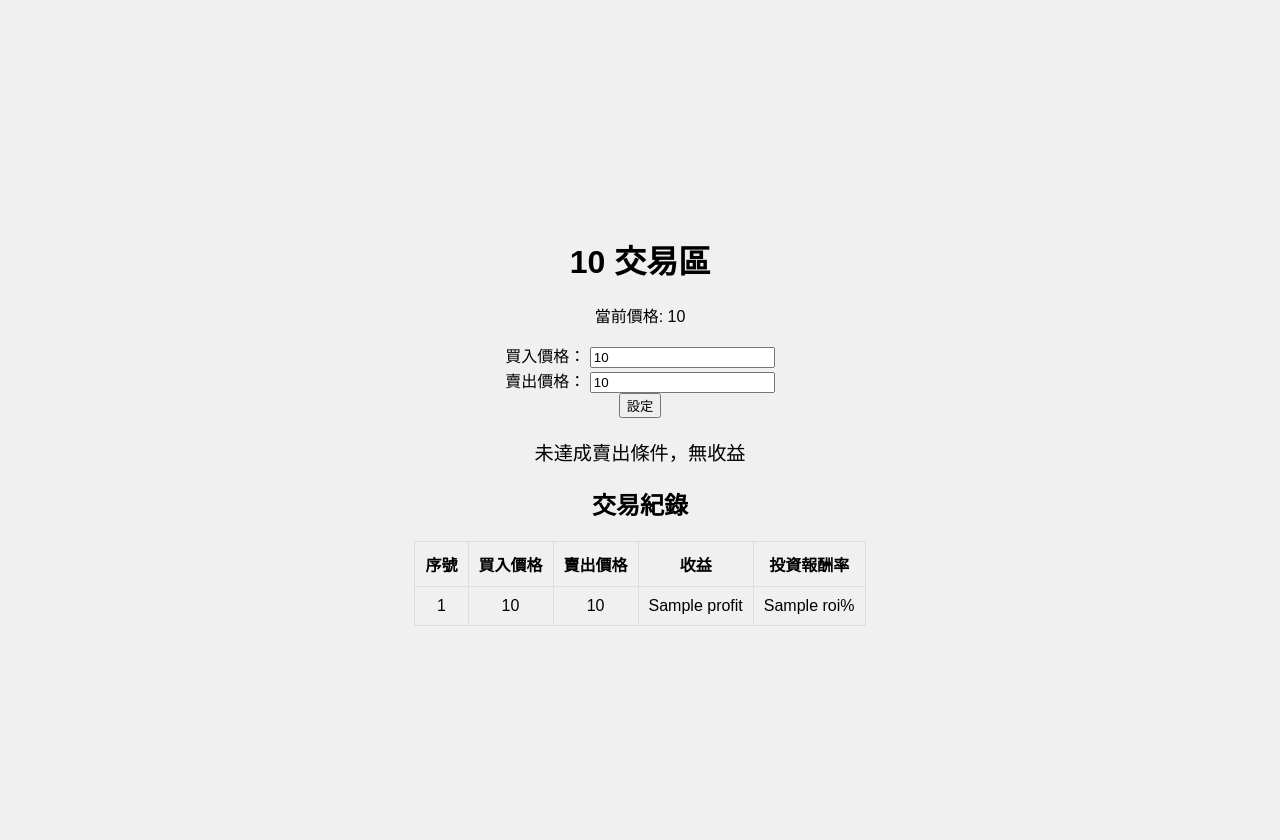
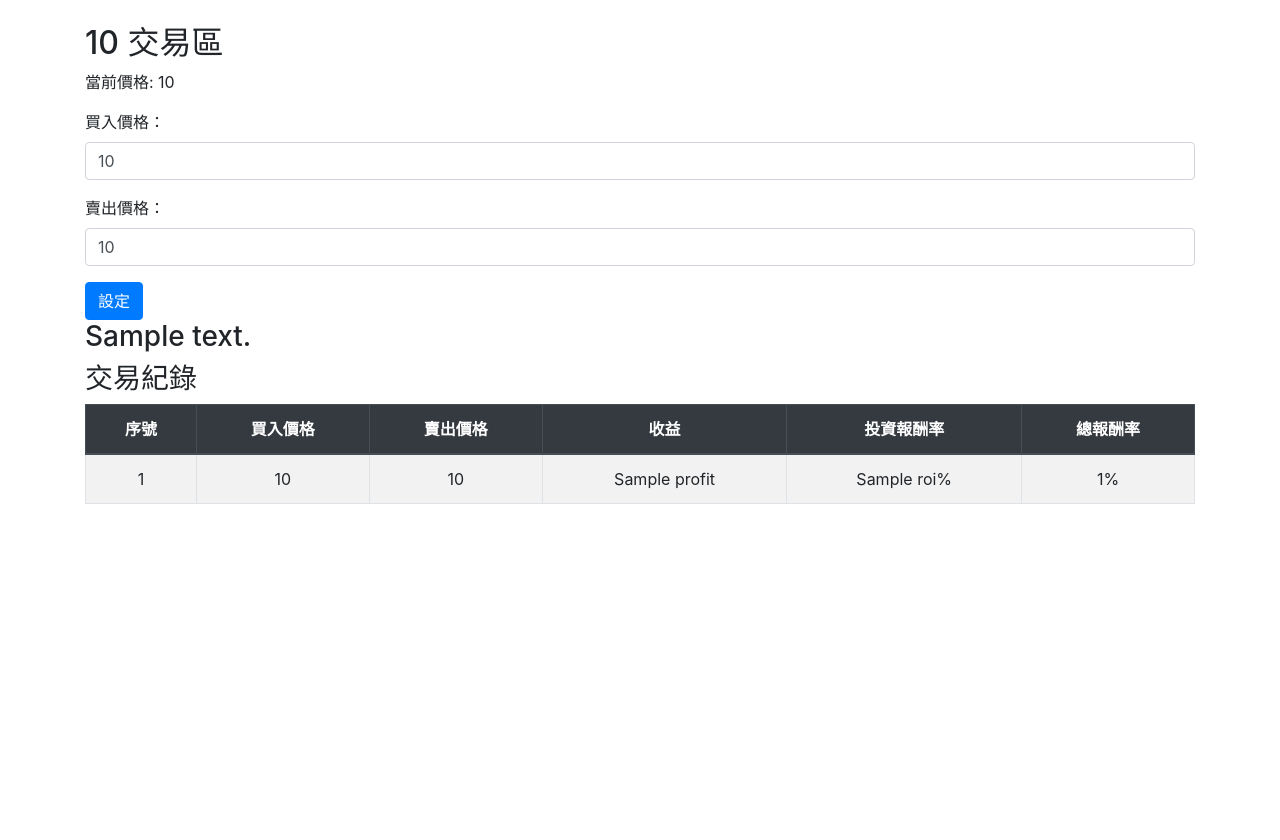
Before and after one commit to minghan5487/money, a Flask app: template templates/trading_zone.html in a window 1280 px wide. After the commit the page ends 504 px from the top, so only its background shows below. Run offline with Flask 3, Linux system fonts and the light colour scheme; the template is opened without the code that fills it: most values are stand-ins (such as "Sample title", 1, 10 or a date in 2020); some libraries are stand-ins or nearby versions.

Commit message:
app.pytemplates/trading_zone.html

```diff
--- a/app.py
+++ b/app.py
@@ -48,8 +48,6 @@ def index():
 
 @app.route('/stock', methods=['POST'])
 def stock():
-    global BUY_PRICE, SELL_PRICE
-
     stock_code = request.form['stock_code']
     year = request.form.get('year')
     month = request.form.get('month')
@@ -92,54 +90,102 @@ def trading_zone():
     global BUY_PRICE, SELL_PRICE, records
 
     if request.method == 'POST':
-        BUY_PRICE = float(request.form['buy_price']) if request.form['buy_price'] else None
-        SELL_PRICE = float(request.form['sell_price']) if request.form['sell_price'] else None
-
         stock_code = request.form['stock_code']
         current_price = float(request.form['current_price'])
 
-        if BUY_PRICE and SELL_PRICE:
-            if BUY_PRICE > current_price and SELL_PRICE < current_price:
+        # 解析買入和賣出價格
+        try:
+            BUY_PRICE = float(request.form['buy_price']) if request.form['buy_price'] else None
+            SELL_PRICE = float(request.form['sell_price']) if request.form['sell_price'] else None
+        except ValueError:
+            BUY_PRICE = None
+            SELL_PRICE = None
+
+        # 判斷買入和賣出條件
+        if BUY_PRICE is not None and SELL_PRICE is not None:
+            if BUY_PRICE <= current_price and SELL_PRICE > current_price:
                 profit = SELL_PRICE - BUY_PRICE
                 roi = (profit / BUY_PRICE) * 100 if BUY_PRICE != 0 else 0
+                total_return_rate = ((SELL_PRICE - BUY_PRICE) / BUY_PRICE) * 100 if BUY_PRICE != 0 else 0
                 result_message = "買入和賣出設定成功！"
-                records.append({'buy_price': BUY_PRICE, 'sell_price': SELL_PRICE, 'profit': profit, 'roi': round(roi, 2)})
-            elif BUY_PRICE > current_price or BUY_PRICE == current_price:
+                records.append({
+                    'buy_price': BUY_PRICE,
+                    'sell_price': SELL_PRICE,
+                    'profit': profit,
+                    'roi': round(roi, 2),
+                    'total_return_rate': round(total_return_rate, 2)
+                })
+            elif BUY_PRICE <= current_price:
                 profit = 0  # 如果只買入而未達到賣出條件，沒有收益
                 roi = 0
+                total_return_rate = 0
                 result_message = "買入設定成功！"
-                records.append({'buy_price': BUY_PRICE, 'sell_price': None, 'profit': profit, 'roi': roi})
-            elif SELL_PRICE < current_price:
+                records.append({
+                    'buy_price': BUY_PRICE,
+                    'sell_price': None,
+                    'profit': profit,
+                    'roi': roi,
+                    'total_return_rate': total_return_rate
+                })
+            elif SELL_PRICE > current_price:
                 profit = 0  # 如果只賣出而未達到買入條件，沒有收益
                 roi = 0
+                total_return_rate = 0
                 result_message = "賣出設定成功！"
-                records.append({'buy_price': None, 'sell_price': SELL_PRICE, 'profit': profit, 'roi': roi})
+                records.append({
+                    'buy_price': None,
+                    'sell_price': SELL_PRICE,
+                    'profit': profit,
+                    'roi': roi,
+                    'total_return_rate': total_return_rate
+                })
             else:
-                profit = 0  # 買入和賣出條件都未達成，沒有收益
+                result_message = "買入和賣出設定失敗！"
+
+        elif BUY_PRICE is not None:
+            if BUY_PRICE <= current_price:
+                profit = 0
                 roi = 0
-                result_message = "買入和賣出設定失敗！"
-                records.append({'buy_price': None, 'sell_price': None, 'profit': profit, 'roi': roi})
+                total_return_rate = 0
+                result_message = "買入設定成功！"
+                records.append({
+                    'buy_price': BUY_PRICE,
+                    'sell_price': None,
+                    'profit': profit,
+                    'roi': roi,
+                    'total_return_rate': total_return_rate
+                })
+            else:
+                result_message = "買入設定失敗！"
 
-            return redirect(url_for('trading_zone', stock_code=stock_code, current_price=current_price,
-                        buy_price=BUY_PRICE, sell_price=SELL_PRICE,
-                        profit=profit, roi=roi, result_message=result_message))
+        elif SELL_PRICE is not None:
+            if SELL_PRICE > current_price:
+                profit = 0
+                roi = 0
+                total_return_rate = 0
+                result_message = "賣出設定成功！"
+                records.append({
+                    'buy_price': None,
+                    'sell_price': SELL_PRICE,
+                    'profit': profit,
+                    'roi': roi,
+                    'total_return_rate': total_return_rate
+                })
+            else:
+                result_message = "賣出設定失敗！"
 
+        else:
+            result_message = "請設定買入或賣出價格！"
+
+        return redirect(url_for('trading_zone', stock_code=stock_code, current_price=current_price,
+                                result_message=result_message))
 
     elif request.method == 'GET':
         stock_code = request.args.get('stock_code')
         current_price = float(request.args.get('current_price'))
-        buy_price = BUY_PRICE
-        sell_price = SELL_PRICE
-
-        if buy_price is not None and sell_price is not None:
-            profit = sell_price - buy_price
-            roi = (profit / buy_price) * 100 if buy_price != 0 else 0
-        else:
-            profit = 0
-            roi = 0
 
         return render_template('trading_zone.html', stock_code=stock_code, current_price=current_price,
-                               buy_price=buy_price, sell_price=sell_price, profit=profit, roi=round(roi, 2),
-                               records=records, result_message=None)
+                               buy_price=BUY_PRICE, sell_price=SELL_PRICE, records=records, result_message=None)
+
 if __name__ == '__main__':
     app.run(debug=True)
--- a/templates/trading_zone.html
+++ b/templates/trading_zone.html
@@ -1,76 +1,41 @@
-<!-- trading_zone.html -->
 <!DOCTYPE html>
-<html lang="en">
+<html lang="zh-Hant">
 <head>
     <meta charset="UTF-8">
-    <meta name="viewport" content="width=device-width, initial-scale=1.0">
     <title>交易區</title>
-    <style>
-        body {
-            font-family: Arial, sans-serif;
-            display: flex;
-            justify-content: center;
-            align-items: center;
-            height: 100vh;
-            margin: 0;
-            padding: 20px;
-            background-color: #f0f0f0;
-        }
-        .container {
-            max-width: 800px;
-            text-align: center;
-        }
-        .profit {
-            margin-top: 20px;
-            font-size: 1.2em;
-        }
-        table {
-            width: 100%;
-            margin-top: 20px;
-            border-collapse: collapse;
-        }
-        th, td {
-            padding: 10px;
-            border: 1px solid #ddd;
-        }
-    </style>
+    <link rel="stylesheet" href="https://stackpath.bootstrapcdn.com/bootstrap/4.5.2/css/bootstrap.min.css">
 </head>
 <body>
-    <div class="container">
-        <h1>{{ stock_code }} 交易區</h1>
+    <div class="container mt-4">
+        <h2>{{ stock_code }} 交易區</h2>
         <p>當前價格: {{ current_price }}</p>
 
-        <form action="{{ url_for('trading_zone') }}" method="POST">
-            <label for="buy_price">買入價格：</label>
-            <input type="number" id="buy_price" name="buy_price" step="any" value="{{ buy_price }}">
-            <br>
-            <label for="sell_price">賣出價格：</label>
-            <input type="number" id="sell_price" name="sell_price" step="any" value="{{ sell_price }}">
-            <br>
+        <form method="POST" action="/trading_zone">
+            <div class="form-group">
+                <label for="buy_price">買入價格：</label>
+                <input type="number" class="form-control" id="buy_price" name="buy_price" value="{{ buy_price }}">
+            </div>
+            <div class="form-group">
+                <label for="sell_price">賣出價格：</label>
+                <input type="number" class="form-control" id="sell_price" name="sell_price" value="{{ sell_price }}">
+            </div>
             <input type="hidden" name="stock_code" value="{{ stock_code }}">
             <input type="hidden" name="current_price" value="{{ current_price }}">
-            <button type="submit">設定</button>
+            <button type="submit" class="btn btn-primary">設定</button>
         </form>
 
-        <div class="profit">
-            {% if profit > 0 %}
-                <p>成功賣出，收益: {{ profit }}</p>
-            {% elif profit == 0 %}
-                <p>未進行有效交易</p>
-            {% else %}
-                <p>未達成賣出條件，無收益</p>
-            {% endif %}
-        </div>
+        <h3>{{ result_message }}</h3>
 
-        <h2>交易紀錄</h2>
-        <table>
-            <thead>
+        <h3>交易紀錄</h3>
+        <table class="table table-bordered table-striped text-center">
+            <thead class="thead-dark">
                 <tr>
                     <th>序號</th>
                     <th>買入價格</th>
                     <th>賣出價格</th>
                     <th>收益</th>
                     <th>投資報酬率</th>
+                    <th>總報酬率</th>
                 </tr>
             </thead>
             <tbody>
@@ -81,6 +46,7 @@
                     <td>{{ record.sell_price if record.sell_price is not none else 'N/A' }}</td>
                     <td>{{ record.profit }}</td>
                     <td>{{ record.roi }}%</td>
+                    <td>{{ record.total_return_rate }}%</td>
                 </tr>
                 {% endfor %}
             </tbody>
```
